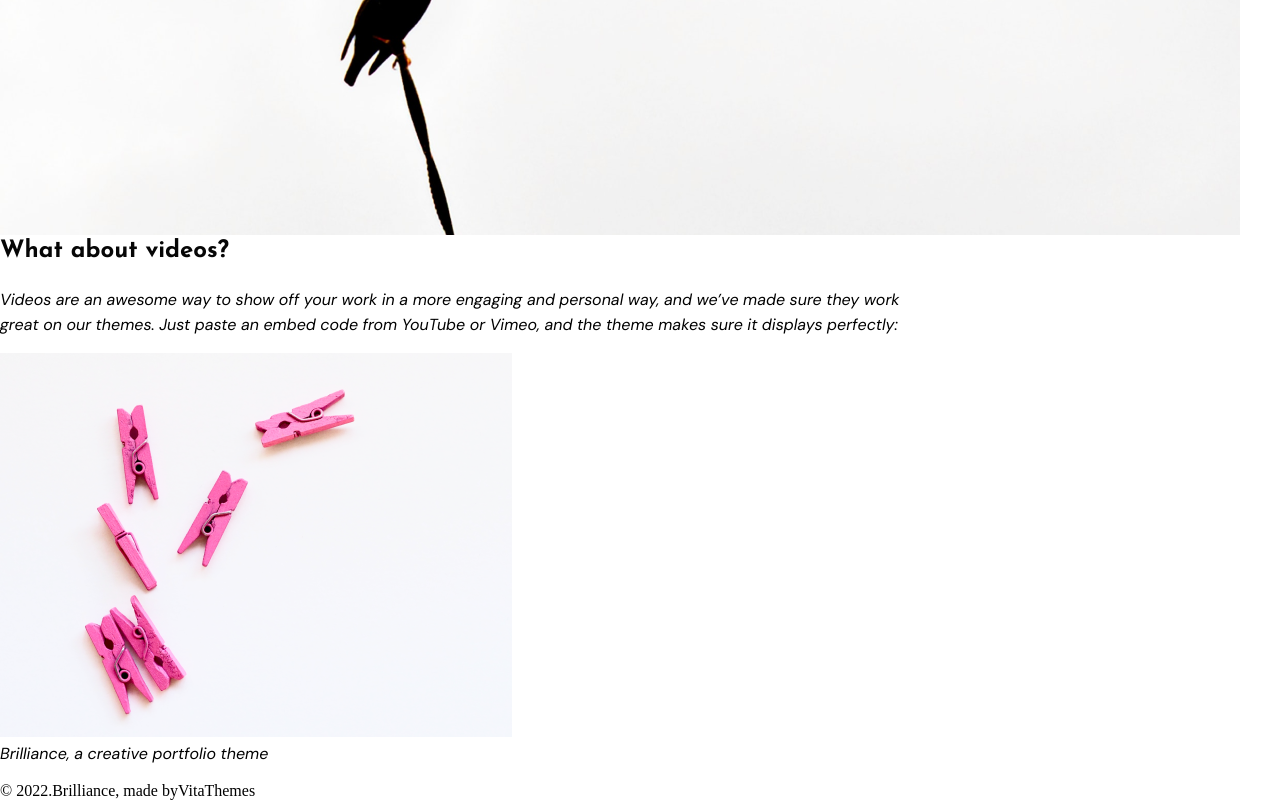
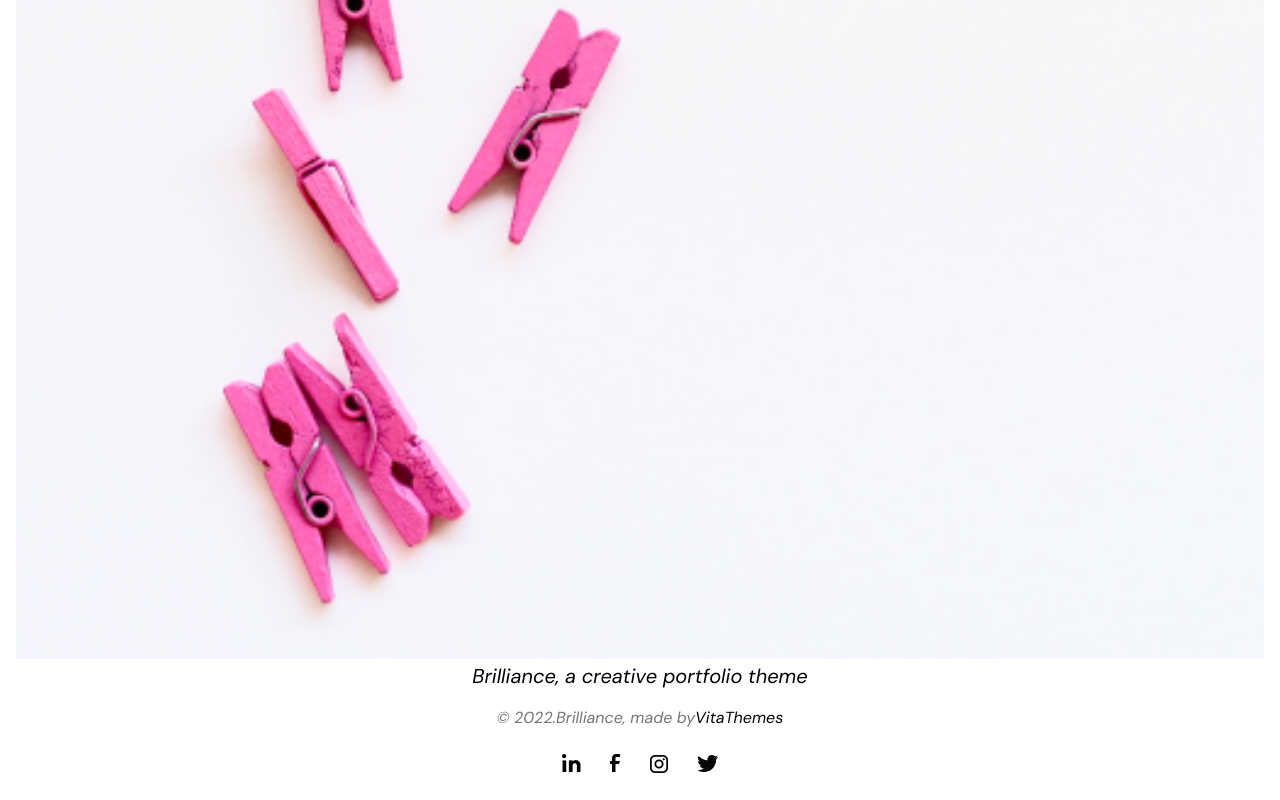
Before and after one commit to greedybad28/sheen, a plain HTML site: page index.html in a window 1280 px wide. Shown: the part 3144-3944 px from the top of the page. Drawn offline with Linux system fonts and the light colour scheme.

Commit message:
add till the mediaquery

```diff
--- a/index.html
+++ b/index.html
@@ -75,14 +75,17 @@ We've included everything you need to create engaging posts about your work, and
 <section class="image-section">
     <div class="sections-set-one">
     <h3>Image galleries </h3>
+    <p class="image-para">
+        Here’s a really neat custom feature we added – galleries:
+    </p>
         <div class="images-set">
 
-<img src="assets/p2.png">
-<img src="assets/p3.png">
-<img src="assets/tube.png">
-<img src="assets/photo.png">
-<img src="assets/P 8.png">
-<img src="assets/P 8.png">
+<img src="assets/p2.png" class="image-tile">
+<img src="assets/p3.png" class="image-tile">
+<img src="assets/tube.png" class="image-tile">
+<img src="assets/photo.png" class="image-tile">
+<img src="assets/P 8.png" class="image-tile">
+<img src="assets/P 8.png" class="image-tile">
         </div>
     </div>
 </section>
@@ -108,7 +111,7 @@ Videos are an awesome way to show off your work in a more engaging and personal
 </p>
 </div>
 <div class="section-set-two">
-    <img src="assets/P 8.png">
+    <img src="assets/P 8.png" class="last-image-one">
 </div>
 <div class="sections-set-one">
     <footer>
@@ -116,6 +119,9 @@ Videos are an awesome way to show off your work in a more engaging and personal
         <div class="copyright">
             <span class="font-one">© 2022.Brilliance, made by<span class="font-two">VitaThemes</span></span>
         </div>
+        <div class="icons">
+        <img src="assets/Group 10.png"
+        </div>
         </footer>
     </div>
 </section>
--- a/style.css
+++ b/style.css
@@ -128,9 +128,67 @@ ul,ol {
     justify-content: center;
  }
 
+ .image_para {
+    margin-bottom: 39px;
+ }
+ .image-tile {
+    width :288px;
+    height: 216px;
+    margin-bottom: 38.844px;
+    max-width: 100%;
+ }
+ .last-section {
+    margin-left: 16px;
+    margin-right: 16px;
+ }
 
+ .sections-set-two{
+    margin-left: 16px;
+    margin-right: 16px;
+}
+.video-description {
+    margin-left: 16px;
+    margin-right: 16px;
+}
+.last-image-one {
+    width: 100%;
+}
+.footer-text {
+    text-align: center;
+    color: black;
+    font-family: "DM Sans", sans-serif;
+    font-size: 20px;
+    font-style: normal;
+    font-weight: 400;
+    line-height: normal;
+}
+.copyright {
+    display: flex;
+  justify-content: center;
+}
 
-
+.font-one {
+    color: #767676;
+    font-family: "DM Sans", sans-serif;
+    font-size: 16px;
+    font-style: normal;
+    font-weight: 400;
+    line-height: 25px;
+}
+  .font-two {
+    color: #060606;
+    font-family: "DM Sans", sans-serif;
+    font-size: 16px;
+    font-style: normal;
+    font-weight: 400;
+    line-height: 25px;
+}
+.icons {
+    display: flex;
+    justify-content: center;
+    margin-top: 24px;
+    margin-bottom: 24px;
+}
 
 
 .bullet {
```
